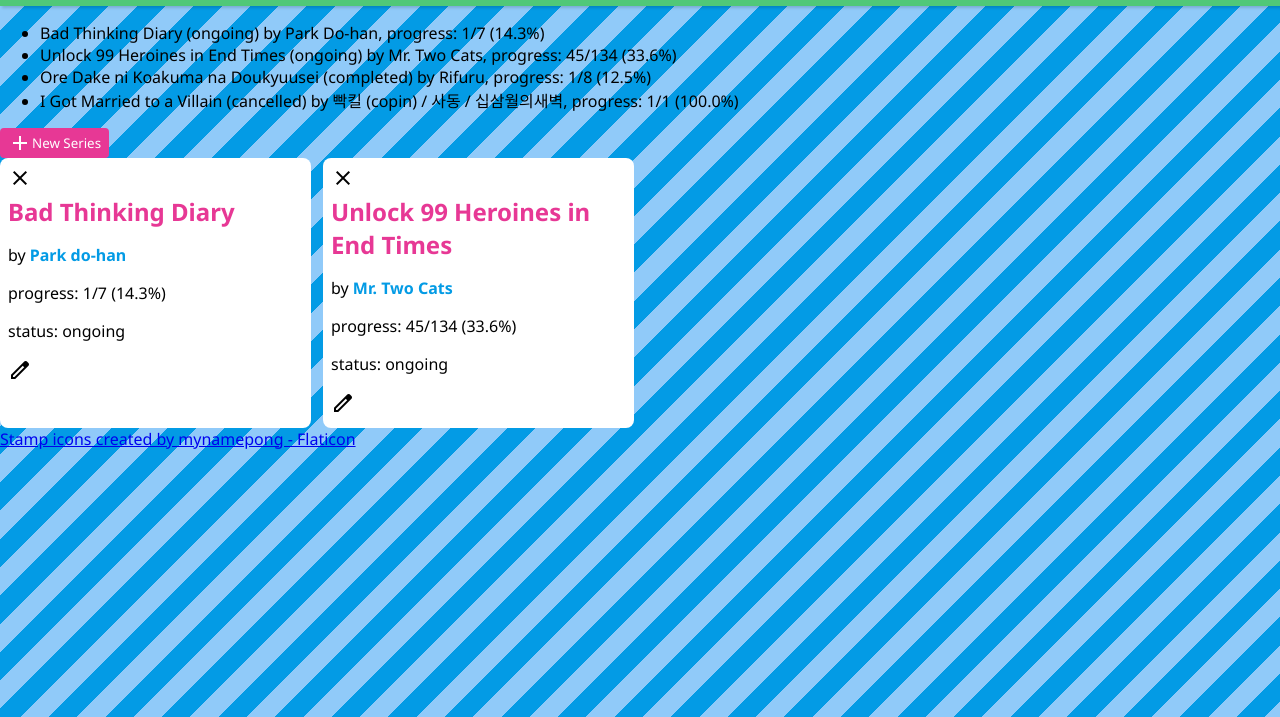
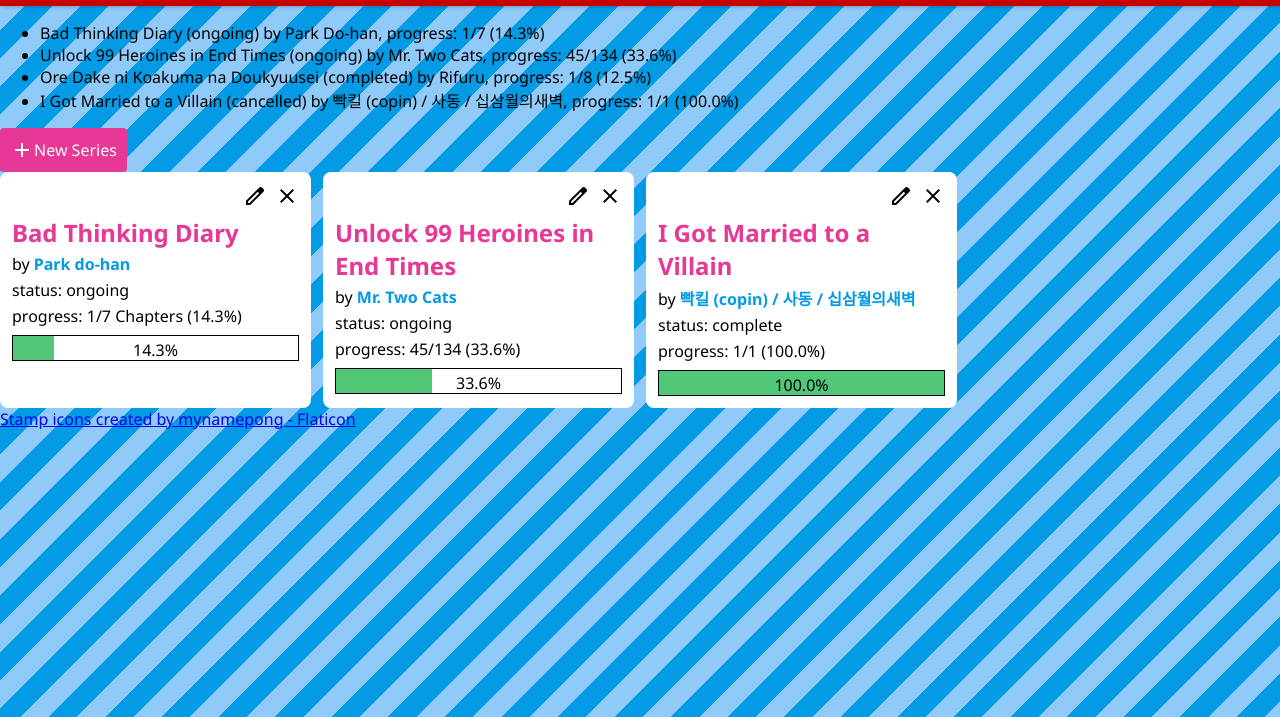
Before and after one commit to KelTamNguyen/Manga-Progress-Tracker, a plain HTML site: page index.html in a window 1280 px wide. Shown: the part 83-800 px from the top of the page. Drawn offline with nearby package versions, Linux system fonts and the light colour scheme.

Commit message:
add progress bar

```diff
--- a/index.html
+++ b/index.html
@@ -22,30 +22,54 @@
     </header>
     <ul id="library">
     </ul>
-    <button class="add-item-btn"><span class="material-symbols-outlined">add</span> New Series</button>
-    <div class="container">
+    <button class="add-item-btn" title="New Series"><span class="material-symbols-outlined">add</span> New Series</button>
+    <div class="book-grid">
         <div class="card">
-            <span class="material-symbols-outlined">close</span>
+            <div class="actions">
+                <span class="material-symbols-outlined edit">edit</span>
+                <span class="material-symbols-outlined">close</span>
+            </div>
             <div class="text-content">
                 <h2 class="title">Bad Thinking Diary</h2>
                 <p>by <span class="author">Park do-han</span></p>
-                <p>progress: 1/7 (14.3%)</p>
                 <p>status: ongoing</p>
+                <p>progress: 1/7 Chapters (14.3%)</p>
             </div>
-            <div class="actions">
-                <span class="material-symbols-outlined edit">edit</span>
+            <div class="progress">
+                <div class="percent">14.3%</div>
+                <div class="bar" style="width:14.3%"></div>
             </div>
         </div>
         <div class="card">
-            <span class="material-symbols-outlined">close</span>
+            <div class="actions">
+                <span class="material-symbols-outlined edit">edit</span>
+                <span class="material-symbols-outlined">close</span>
+            </div>
             <div class="text-content">
                 <h2 class="title">Unlock 99 Heroines in End Times</h2>
                 <p>by <span class="author">Mr. Two Cats</span></p>
+                <p>status: ongoing</p>
                 <p>progress: 45/134 (33.6%)</p>
-                <p>status: ongoing</p>
             </div>
+            <div class="progress">
+                <div class="percent">33.6%</div>
+                <div class="bar" style="width:33.6%"></div>
+            </div>
+        </div>
+        <div class="card">
             <div class="actions">
                 <span class="material-symbols-outlined edit">edit</span>
+                <span class="material-symbols-outlined">close</span>
+            </div>
+            <div class="text-content">
+                <h2 class="title">I Got Married to a Villain</h2>
+                <p>by <span class="author">빡킬 (copin) / 사동 / 십삼월의새벽</span></p>
+                <p>status: complete</p>
+                <p>progress: 1/1 (100.0%)</p>
+            </div>
+            <div class="progress">
+                <div class="percent">100.0%</div>
+                <div class="bar" style="width:100%"></div>
             </div>
         </div>
     </div>
--- a/library.js
+++ b/library.js
@@ -53,6 +53,11 @@ function addToLibrary(manga) {
 function removeFromLibrary(manga) {
 
 }
+
+
+/*
+ * TODO: Make renderLibrary render cards instead of list elements
+ */
 
 function renderLibrary() {
     for (manga of myLibrary) {
--- a/styles.css
+++ b/styles.css
@@ -9,6 +9,7 @@
     --color-secondary: #d65b9d;
     --gradient: repeating-linear-gradient(135deg, #039BE5 0px, #039BE5 20px, #90CAF9 20px, #90CAF9 40px);
     --card-shadow: box-shadow: rgba(0, 0, 0, 0.35) 0px 5px 15px;;
+    --dark-red: #c80000;
 }
 
 body {
@@ -64,7 +65,8 @@ label {
 }
 
 header {
-    background: var(--color-green);
+    /* background: var(--color-green); */
+    background: var(--dark-red);
     box-shadow: rgba(0, 0, 0, 0.15) 1.95px 1.95px 2.6px;
     padding: 0 0.75rem;
     z-index: 1;
@@ -122,7 +124,7 @@ header {
     top: 12px;
 }
 
-.close:hover {
+.close-modal:hover {
     color: darkgray;
 }
 
@@ -139,16 +141,17 @@ header {
 }
 
 
-.container {
+.book-grid {
     display: grid;
-    grid-template-columns: repeat(4, 1fr);
+    /* grid-template-columns: repeat(4, 1fr); */
+    grid-template-columns: repeat(auto-fill, minmax(300px, 1fr));
     gap: 12px;
 }
 
 .card {
     background: white;
     /* width: 20vw; */
-    padding: 0.5rem;
+    padding: 0.75rem;
     border-radius: 0.5rem;
     box-shadow: var(--card-shadow);
 
@@ -157,10 +160,52 @@ header {
 .author {
     font-weight: bold;
     color: var(--color-dark-blue);
-    margin: 0;
 }
 
 .title {
     color: var(--color-dark-pink);
     margin: 0;
 }
+
+.actions {
+    display: flex;
+    gap: 0.5rem;
+    justify-content: end;
+    margin-bottom: 0.5rem;
+    align-items: center;
+}
+
+.actions span:hover {
+    cursor: pointer;
+    color: darkgray;
+}
+
+.text-content > * {
+    margin: 4px 0;
+}
+
+.progress {
+    margin-top: 0.5rem;
+    position: relative;
+    border: 1px solid black;
+    box-sizing: content-box;
+}
+
+.bar {
+    background: var(--color-green);
+    height: 1rem;
+    padding: 4px 0;
+}
+
+.percent {
+    position: absolute;
+    display:inline-block;
+    top:3px;
+    left:50%;
+    transform: translate(-50%, 0);
+}
+
+.add-item-btn {
+    padding: 0.5rem;
+    font-size: 1rem;
+}
```
